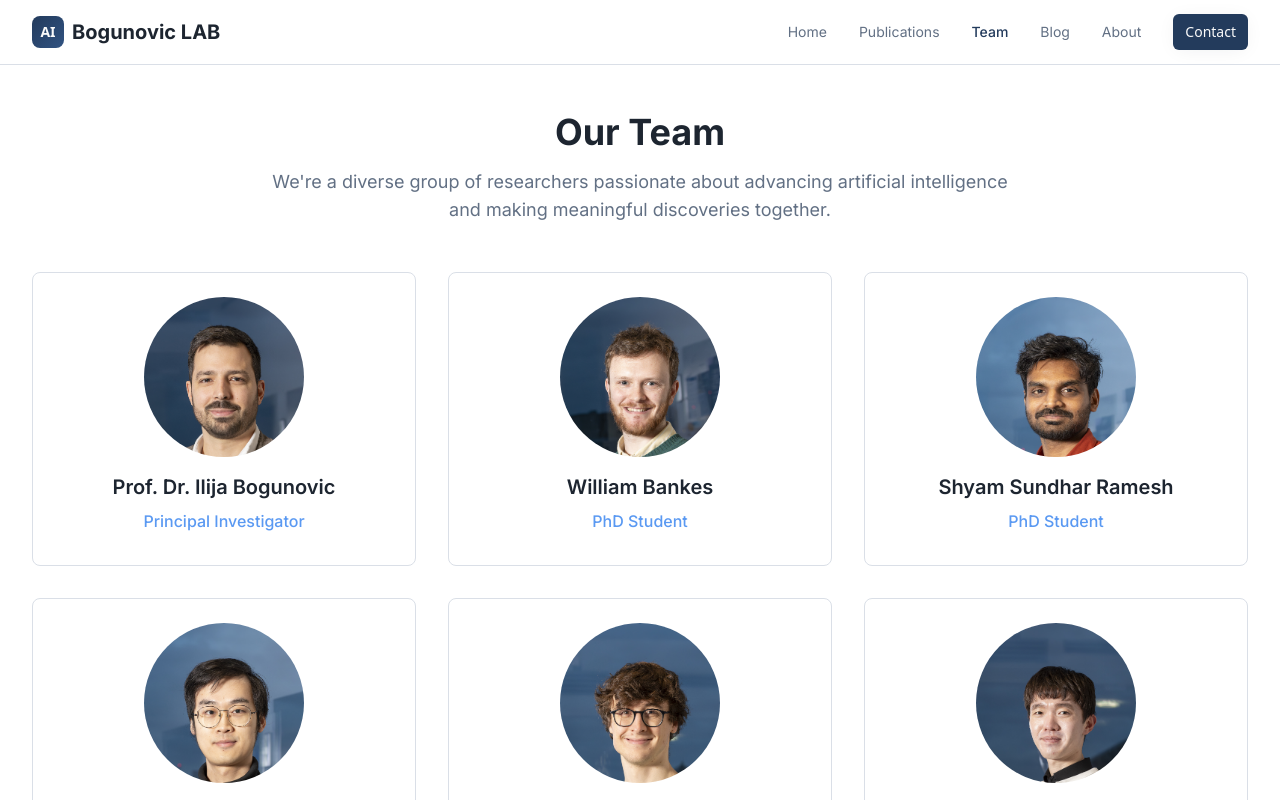
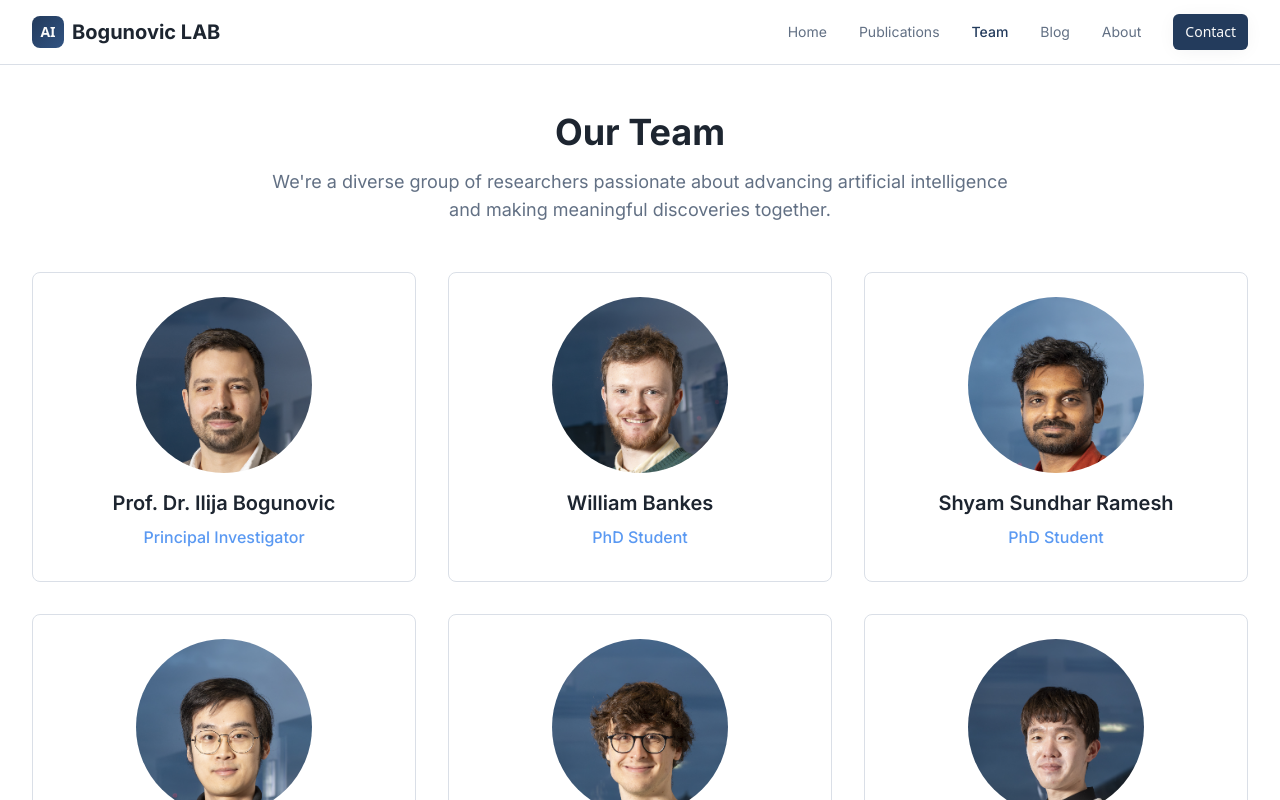
Before and after one commit to ilijabogunovic/rhine-ai, a React (Vite) app: page /team in a window 1280 px wide. Shown: the top 800 px of the page. Built offline with nearby package versions, Linux system fonts and the light colour scheme.

Commit message:
Adjust circle size for photos
Enlarged the profile photo circles to w-44 h-44 to provide more visible space around the photos.

```diff
--- a/src/pages/Team.tsx
+++ b/src/pages/Team.tsx
@@ -108,7 +108,7 @@ const Team = () => {
                       <img
                         src={member.image}
                         alt={member.name}
-                        className="w-40 h-40 rounded-full mx-auto object-cover object-top"
+                        className="w-44 h-44 rounded-full mx-auto object-cover object-top"
                       />
                     ) : (
                       <div className="text-6xl">{member.image}</div>
```
